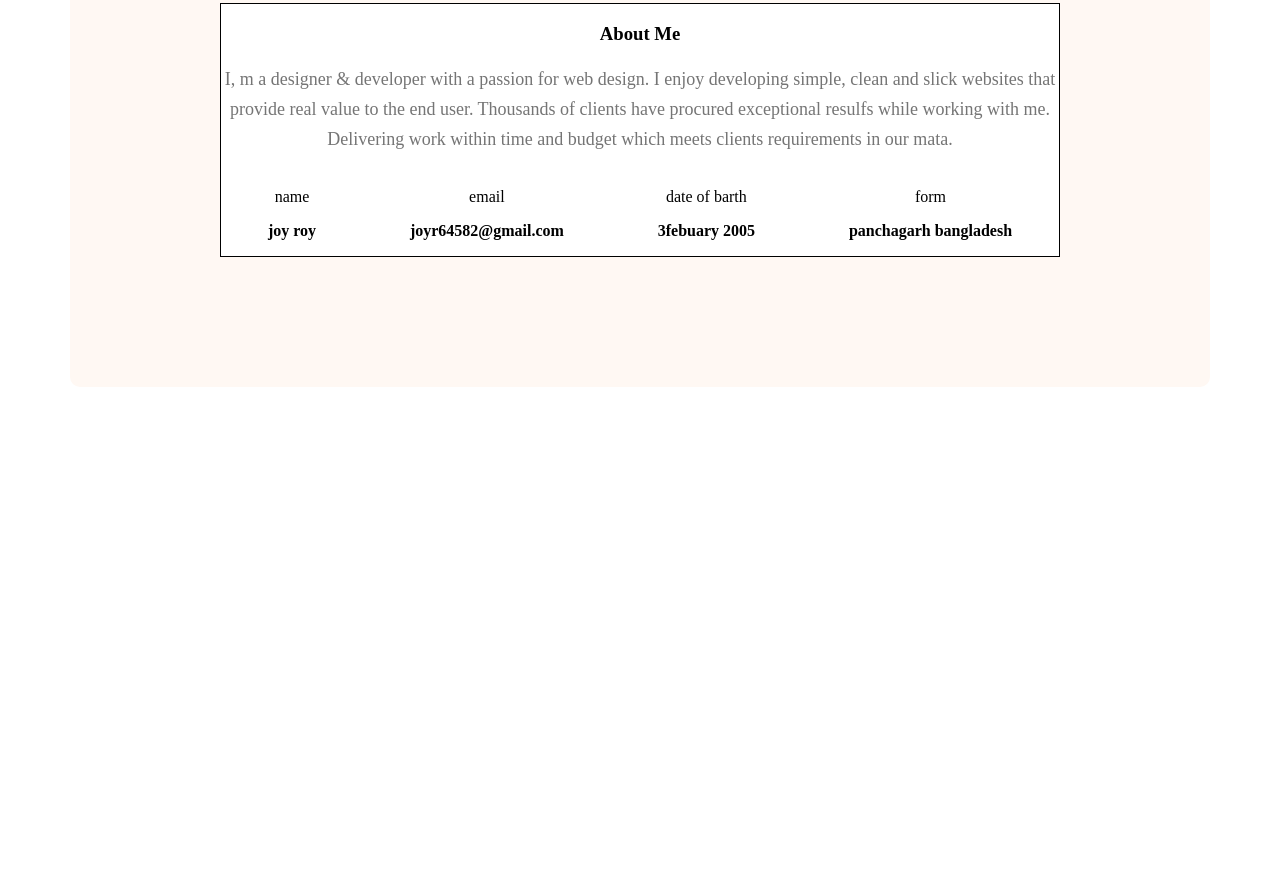
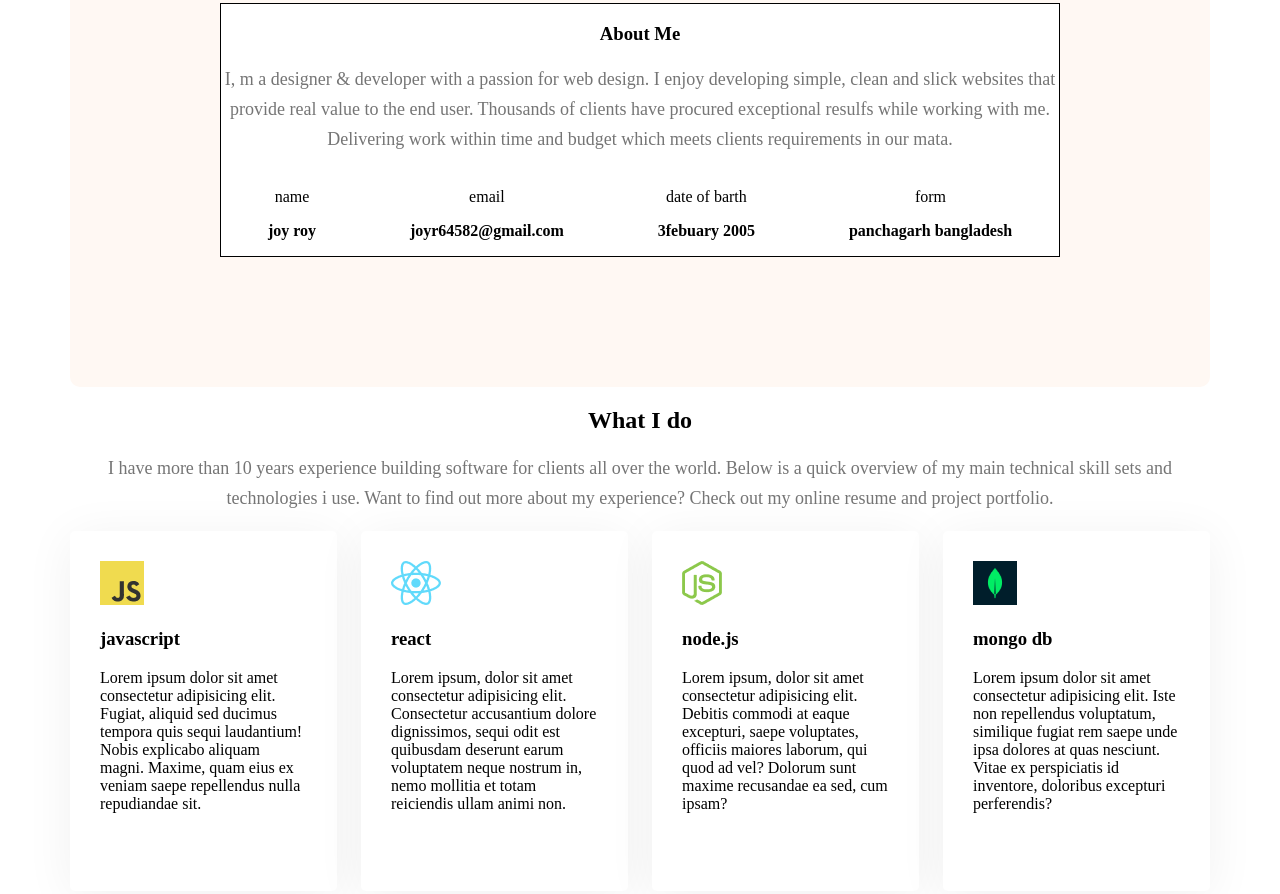
Before and after one commit to official-joyroy/potfolio-resome, a plain HTML site: page index.html in a window 1280 px wide. Shown: the part 1063-1957 px from the top of the page. Before the commit the page ends 1458 px from the top, so only its background shows below. Drawn offline with nearby package versions, Linux system fonts and the light colour scheme.

Commit message:
y commit

```diff
--- a/css/style.css
+++ b/css/style.css
@@ -119,3 +119,22 @@ main{
     border: 1px solid black;
     background-color: white;
 }
+.text-center{
+    text-align: center;
+}
+.skill-main{
+    display: flex;
+    gap: 24px;
+    /* Rectangle 5 */
+
+}
+.skill{
+    /* border: 1px solid black; */
+    /* Rectangle 5 */
+    width: 267px;
+    height: 300px;
+    padding: 30px;
+    border-radius: 5px;
+    box-shadow: 0px 6px 50px 0px rgba(0, 0, 0, 0.06);
+    background: rgba(255, 255, 255, 1);
+}
--- a/index.html
+++ b/index.html
@@ -59,6 +59,37 @@
            </div>
         </div>
         </section>
+
+        <section class="skills">
+           <h2 class="section-title text-center">What I do</h2>
+           <p class="section-description text-center">I have more than 10 years experience building software for clients all over the world. Below is a quick overview of my main technical skill sets and technologies i use. Want to find out more about my experience? Check out my online resume and project portfolio.</p>
+
+           <div class="skill-main">
+              <div class="skill">
+                <img src="images/icons/js.png" alt="">
+                <h3 class="skill-title">javascript</h3>
+                <p class="skill-description">Lorem ipsum dolor sit amet consectetur adipisicing elit. Fugiat, aliquid sed ducimus tempora quis sequi laudantium! Nobis explicabo aliquam magni. Maxime, quam eius ex veniam saepe repellendus nulla repudiandae sit.</p>
+              </div>
+
+               <div class="skill">
+                <img src="images/icons/react.png" alt="">
+                <h3 class="skill-title">react</h3>
+                <p class="skill-description">Lorem ipsum, dolor sit amet consectetur adipisicing elit. Consectetur accusantium dolore dignissimos, sequi odit est quibusdam deserunt earum voluptatem neque nostrum in, nemo mollitia et totam reiciendis ullam animi non.</p>
+               </div>
+
+               <div class="skill">
+                <img src="images/icons/nodejs.png" alt="">
+                <h3 class="skill-title">node.js</h3>
+                <p class="skill-description">Lorem ipsum, dolor sit amet consectetur adipisicing elit. Debitis commodi at eaque excepturi, saepe voluptates, officiis maiores laborum, qui quod ad vel? Dolorum sunt maxime recusandae ea sed, cum ipsam?</p>
+               </div>
+
+               <div class="skill">
+                <img src="images/icons/mongo.png" alt="">
+                <h3 class="skill-title">mongo db</h3>
+                <p class="skill-description">Lorem ipsum dolor sit amet consectetur adipisicing elit. Iste non repellendus voluptatum, similique fugiat rem saepe unde ipsa dolores at quas nesciunt. Vitae ex perspiciatis id inventore, doloribus excepturi perferendis?</p>
+               </div>
+           </div>
+        </section>
     </main>
     <footer>
 
```
